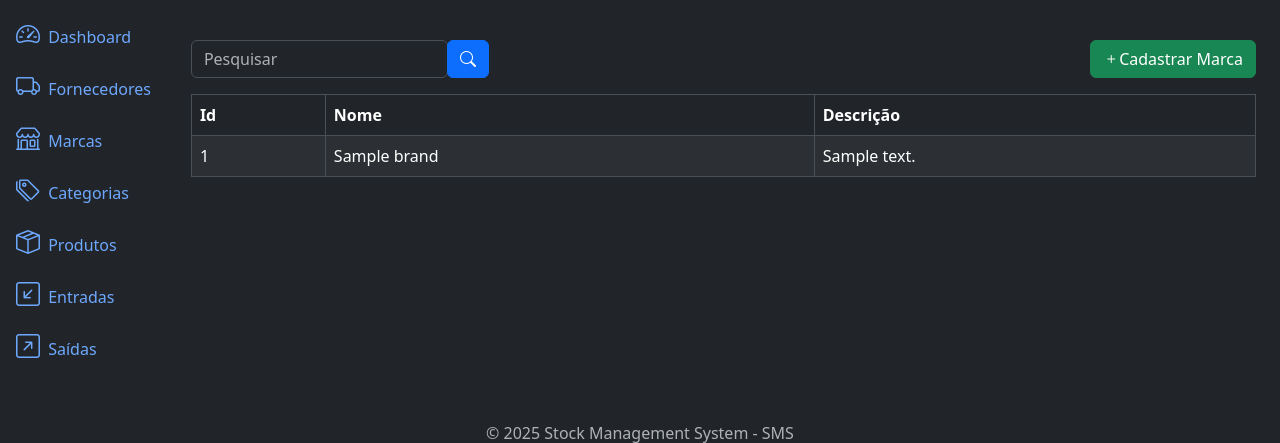
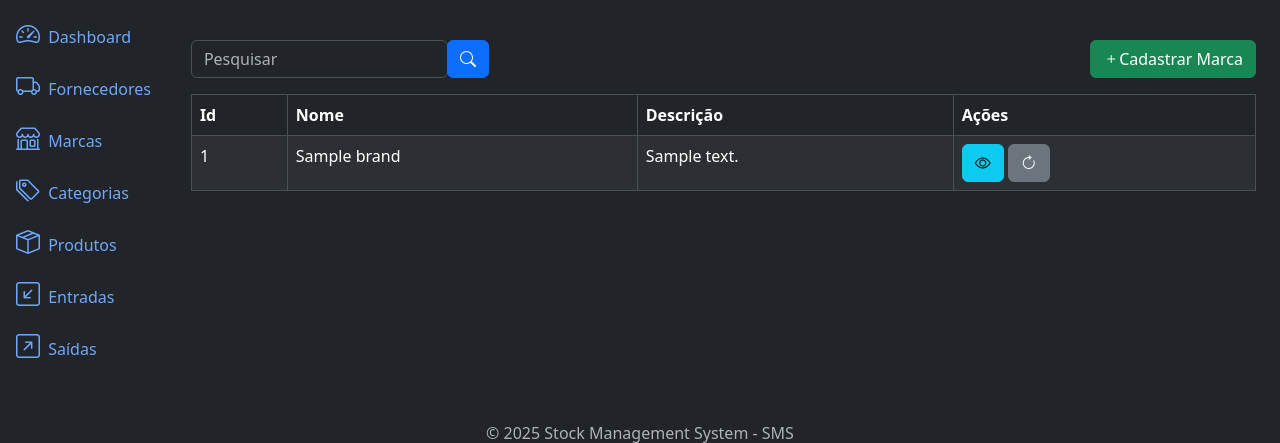
Before and after one commit to jbrunomf/DjangoSMS, a Django app: page /brands/list/ in a window 1280 px wide. Shown: the part 56-499 px from the top of the page. Run offline with Django 5.2, Linux system fonts and the light colour scheme; tables that the repository leaves empty hold one stand-in row (values such as "Sample post").

Commit message:
Add Update and Detail views for Brand model
Implemented `BrandUpdateView` and `BrandDetailView` to extend CRUD functionality for the Brand model. Added corresponding templates (`brand_update.html`, `brand_detail.html`) and enhanced the brand list view with action links for detail and update operations. Updated URLs to seamlessly integrate the new views, improving user interaction and brand management.

```diff
--- a/brands/templates/brand_list.html
+++ b/brands/templates/brand_list.html
@@ -30,6 +30,7 @@
                 <th>Id</th>
                 <th>Nome</th>
                 <th>Descrição</th>
+                <th>Ações</th>
             </tr>
             </thead>
             <tbody>
@@ -37,7 +38,11 @@
                 <tr>
                     <td>{{ brand.id }}</td>
                     <td>{{ brand.brand_name }}</td>
-                    <td>{{ brand.description }}
+                    <td>{{ brand.description }}</td>
+                    <td>
+                        <a href="{% url 'brand_detail' brand.id %}" class="btn btn-info"><i class="bi-eye"></i></a>
+                        <a href="{% url 'brand_update' brand.id %}" class="btn btn-secondary"><i
+                                class="bi bi-arrow-clockwise"></i></a>
                     </td>
                 </tr>
             {% endfor %}
--- a/brands/views.py
+++ b/brands/views.py
@@ -25,12 +25,14 @@ class BrandCreateView(CreateView):
     form_class = BrandForm
     success_url = reverse_lazy('brand_list')
 
+
 class BrandUpdateView(UpdateView):
     model = Brand
     template_name = 'brand_update.html'
     form_class = BrandForm
     success_url = reverse_lazy('brand_list')
 
+
 class BrandDetailView(DetailView):
     model = Brand
     template_name = 'brand_detail.html'
```
